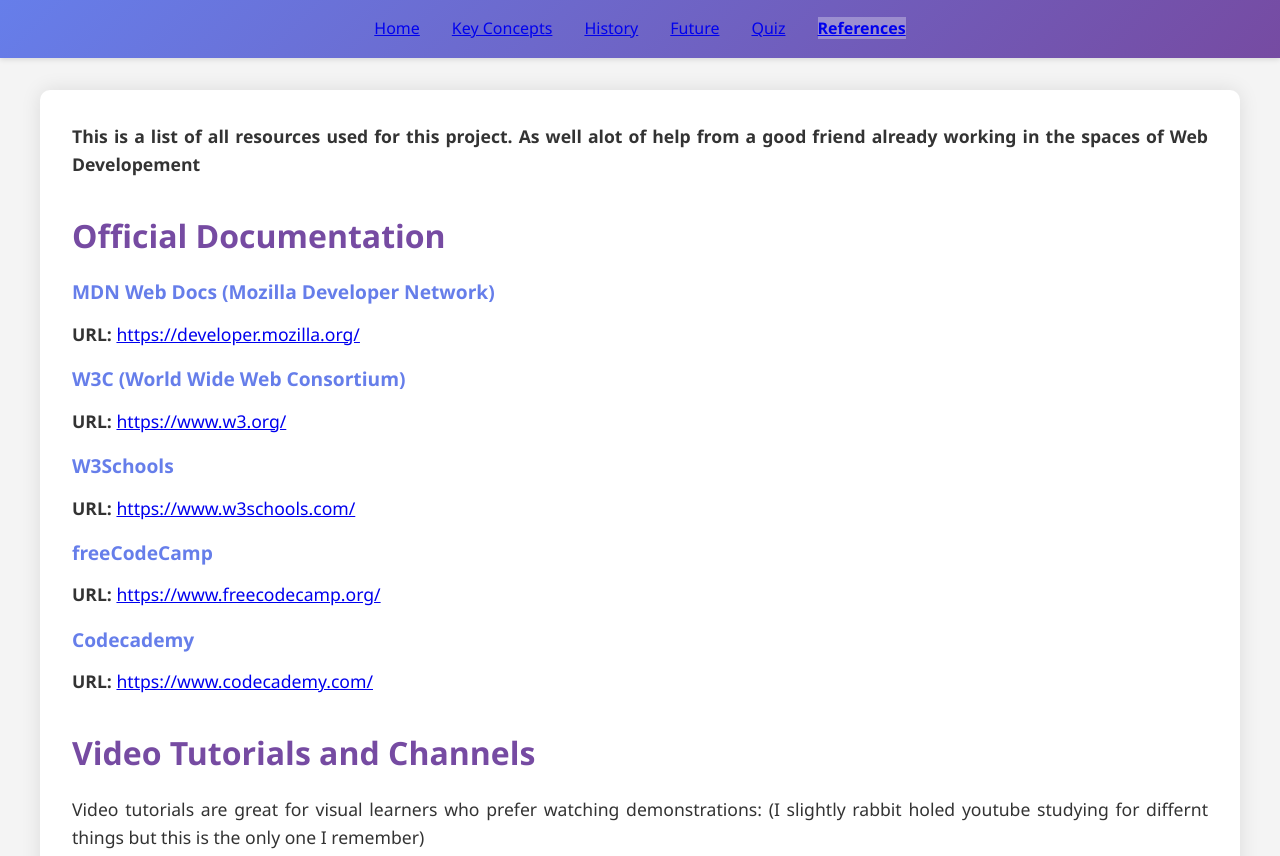
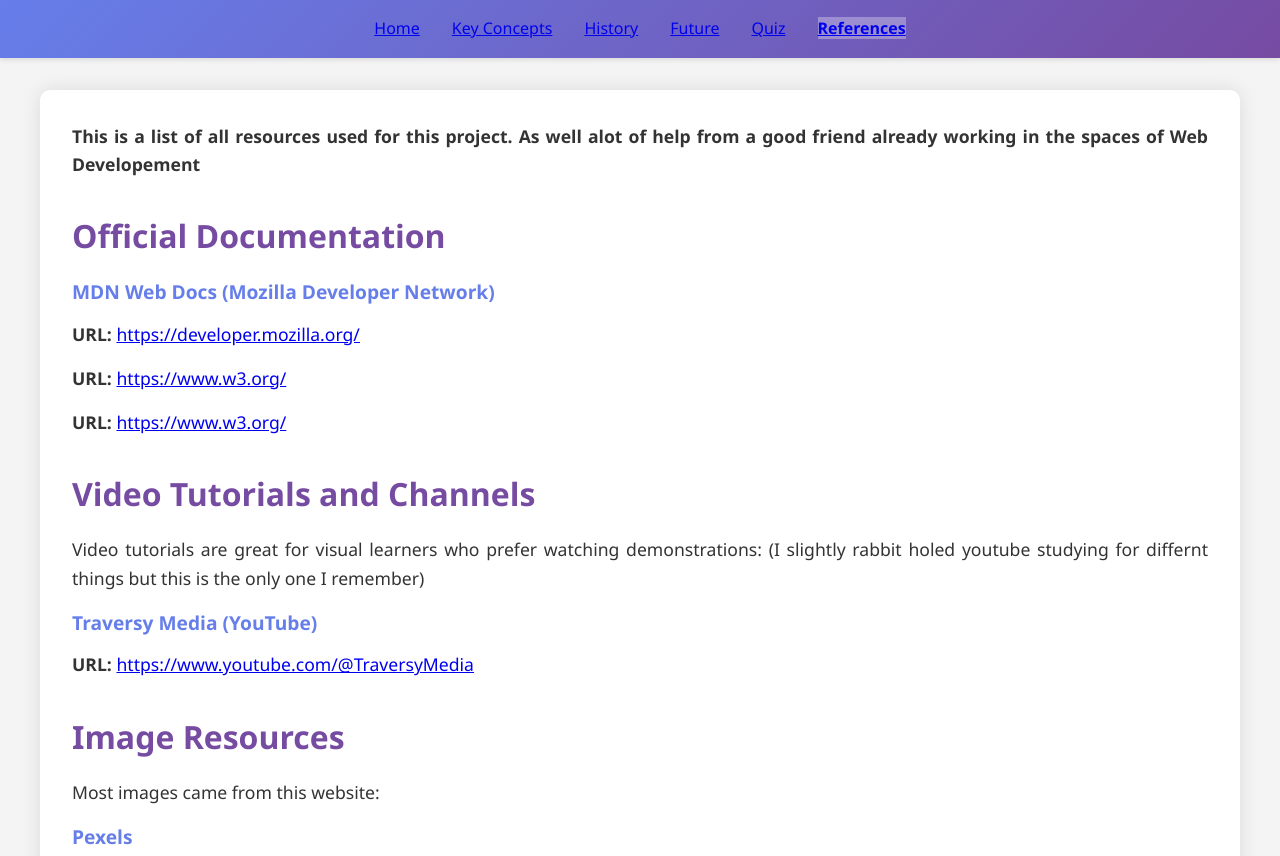
Before and after one commit to Thudson2018/Milestone3FinalDraft, a plain HTML site: page references.html in a window 1280 px wide. Shown: the top 856 px of the page. Drawn offline with Linux system fonts and the light colour scheme.

Commit message:
Update references.html

```diff
--- a/references.html
+++ b/references.html
@@ -37,25 +37,14 @@
 
     </div>
     <div class="reference-item">
-      <h3>W3C (World Wide Web Consortium)</h3>
+
       <p><strong>URL:</strong> <a href="https://www.w3.org/" target="_blank">https://www.w3.org/</a></p>
-    </div>
-    <div class="reference-item">
-      <h3>W3Schools</h3>
-      <p><strong>URL:</strong> <a href="https://www.w3schools.com/" target="_blank">https://www.w3schools.com/</a></p>
+      <p><strong>URL:</strong> <a href="https://www.w3.org/" target="_blank">https://www.w3.org/</a></p>
+
     </div>
 
-    <div class="reference-item">
-      <h3>freeCodeCamp</h3>
-      <p><strong>URL:</strong> <a href="https://www.freecodecamp.org/" target="_blank">https://www.freecodecamp.org/</a>
-      </p>
 
-    </div>
-    <div class="reference-item">
-      <h3>Codecademy</h3>
-      <p><strong>URL:</strong> <a href="https://www.codecademy.com/" target="_blank">https://www.codecademy.com/</a></p>
 
-    </div>
 
     <h2>Video Tutorials and Channels</h2>
     <p>
```
